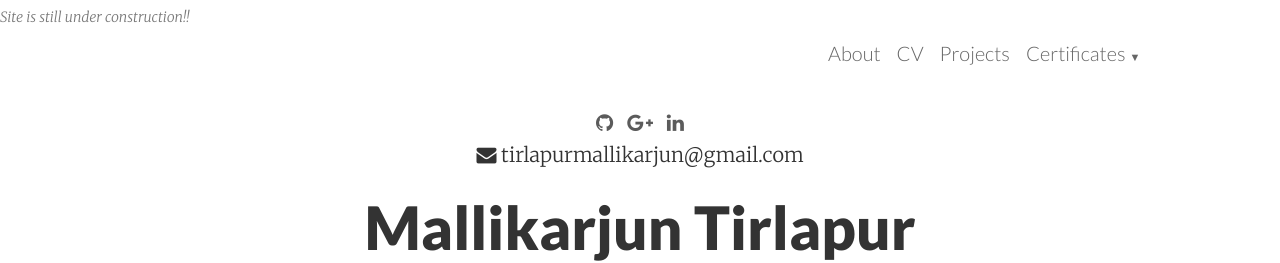
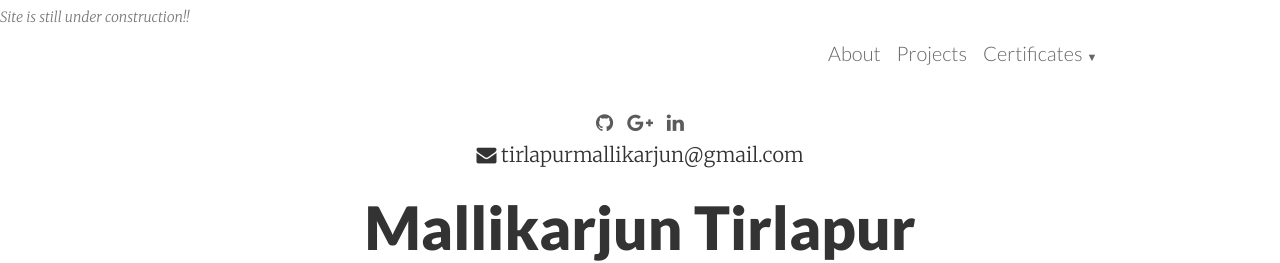
Before and after one commit to MallikarjunTirlapur/MallikarjunTirlapur.github.io, a Jekyll site: the page built from index.html, in a window 1280 px wide. Shown: the top 263 px of the page. Built offline with Jekyll 4.4.1, drawn with Linux system fonts in a browser that asks for light colours; nearby versions of some CDN libraries.

```diff
--- a/_includes/header.html
+++ b/_includes/header.html
@@ -9,7 +9,7 @@
      <!--	<nav class="site-nav"> -->
         <ul class="clearfix">
             <li><a href="https://mallikarjuntirlapur.github.io/">About </a></li>
-            <li><a href="https://mallikarjuntirlapur.github.io/assets/Tirlapur_Mallikarjun_CV.pdf">CV </a></li>
+        <!--    <li><a href="https://mallikarjuntirlapur.github.io/assets/Tirlapur_Mallikarjun_CV.pdf">CV </a></li>-->
             <li><a href="https://mallikarjuntirlapur.github.io/projects/">Projects</a></li>
             <li>
                 <a href="#">Certificates <span class="arrow">&#9660;</span></a>
```
